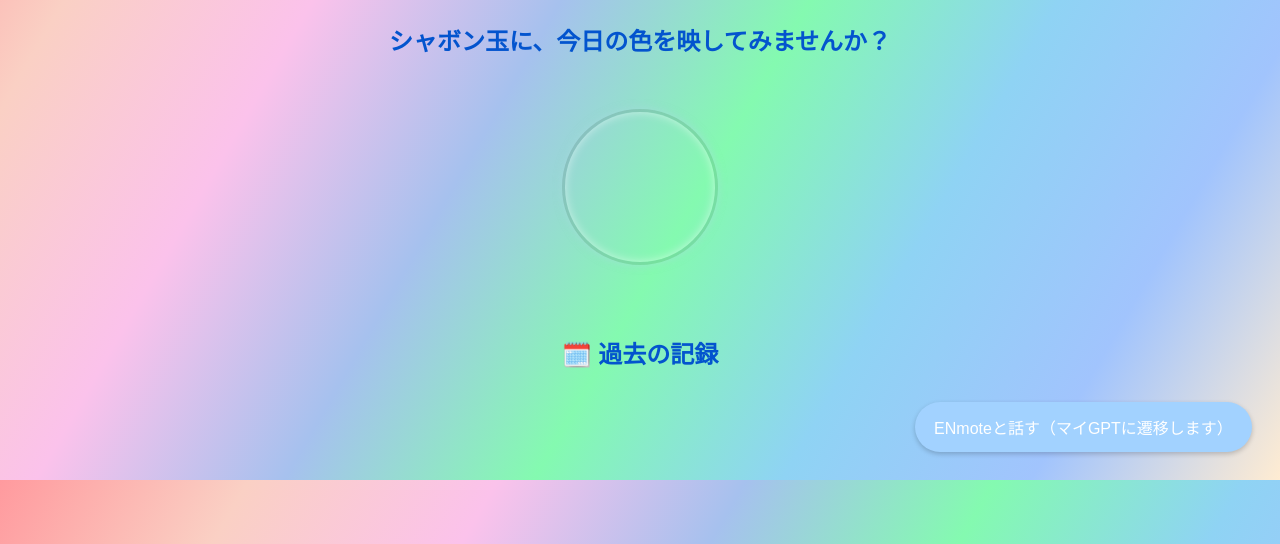
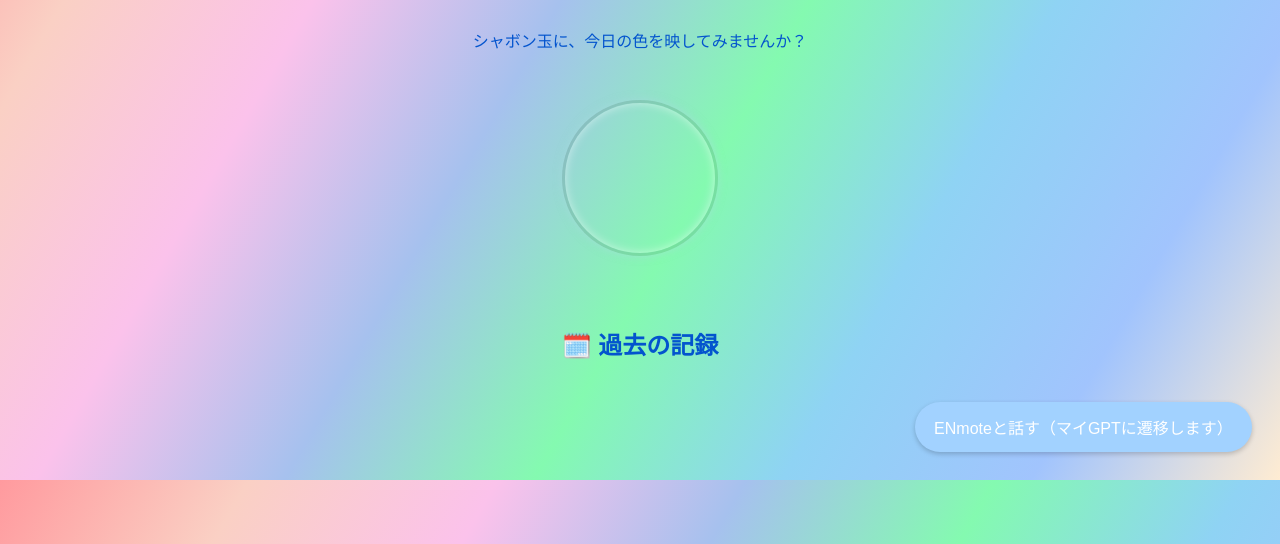
Before and after one commit to MahiroK/ENmote, a website: page index.html in a window 1280 px wide. Shown: the part 320-864 px from the top of the page. Drawn offline with Linux system fonts and the light colour scheme.

Commit message:
change:p要素に変更

```diff
--- a/index.html
+++ b/index.html
@@ -182,7 +182,7 @@
       <span class="tagline"
         >色で感じ、言葉で寄り添う。こころの空を映し出す翻訳AIパートナー
     </h1>
-    <h2>シャボン玉に、今日の色を映してみませんか？</h2>
+    <p>シャボン玉に、今日の色を映してみませんか？</p>
 
     <div id="bubble" onclick="openPicker()"></div>
     <input type="color" id="colorPicker" onchange="colorSelected()" />
```
